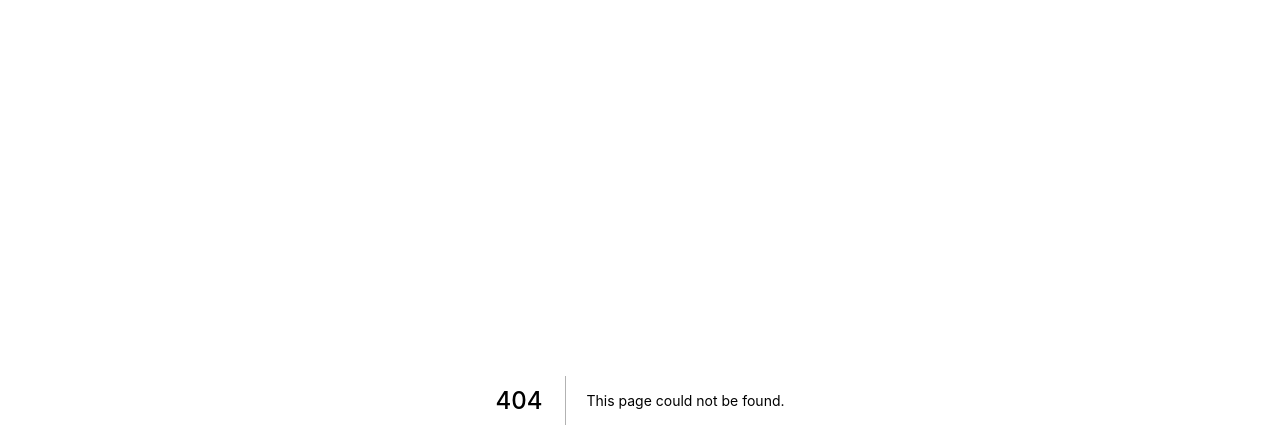
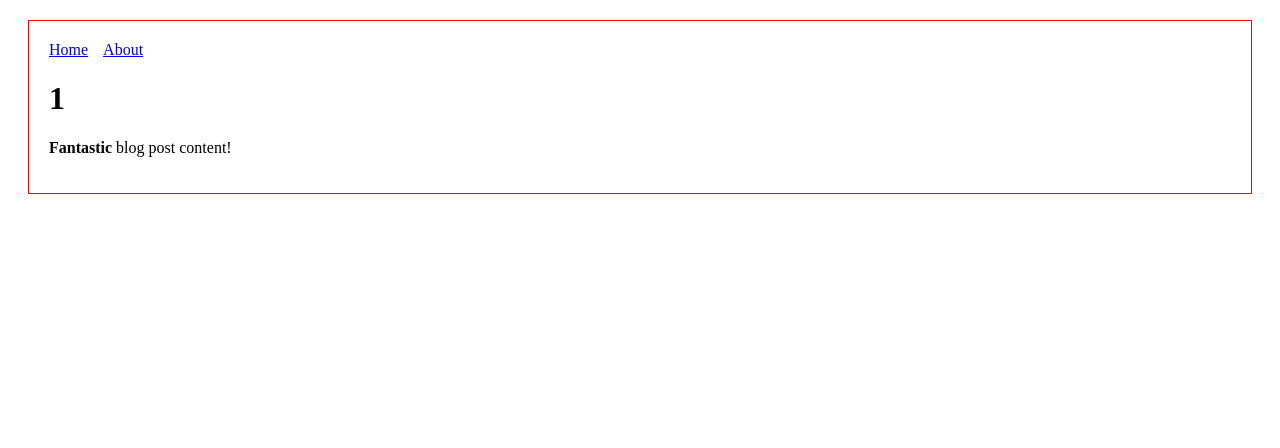
Before and after one commit to thinkjrs/next.js-playpin, a Next.js app in the folder tutorials/nextjs.org/hello-next/: page /p/1 in a window 1280 px wide. Before the commit this address had no page. Shown: the top 448 px of the page. Built offline with nearby package versions, Linux system fonts and the light colour scheme.

Commit message:
add dynamic routing exemplar

```diff
--- a/tutorials/nextjs.org/hello-next/pages/index.js
+++ b/tutorials/nextjs.org/hello-next/pages/index.js
@@ -22,7 +22,7 @@ import Link from 'next/link'
 
 const PostLink = props => (
   <li>
-    <Link href={`/post?title=${props.title}`}>
+    <Link href="/p/[id]" as={`/p/${props.id}`}>
       <a>{props.title}</a>
     </Link>
   </li>
--- /dev/null
+++ b/tutorials/nextjs.org/hello-next/pages/p/[id].js
@@ -0,0 +1,28 @@
+/*
+* [id].js
+* Dynamic page tutorial examplar from nextjs.org Learn tutorial.
+*/
+import { useRouter } from 'next/router';
+import Layout from '../../components/ContentPropLayout';
+
+
+const Content = () => {
+  const router = useRouter();
+  return (
+    <>
+      <h1>{router.query.id}</h1>
+      <p>
+        <strong>
+          Fantastic
+        </strong> blog post content!
+      </p>
+    </>
+  );
+};
+
+
+export default function Post() {
+  return (
+  <Layout content={<Content />} />
+  )
+};
```
